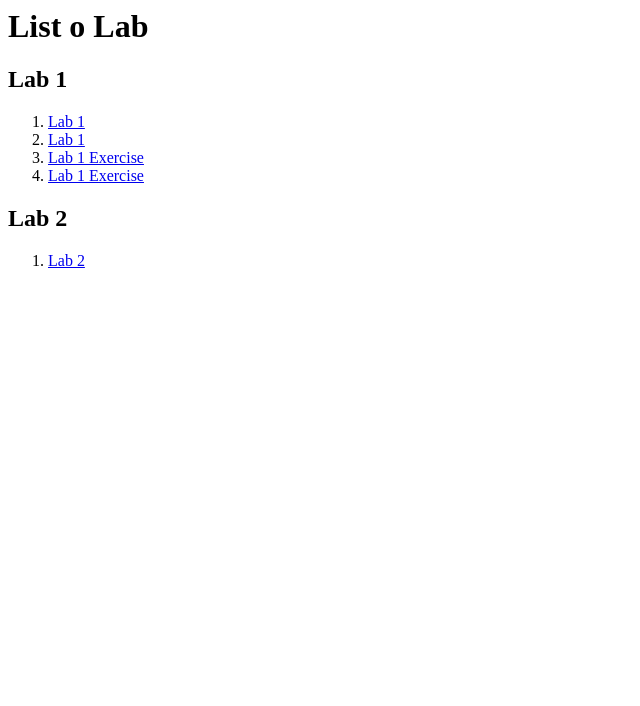
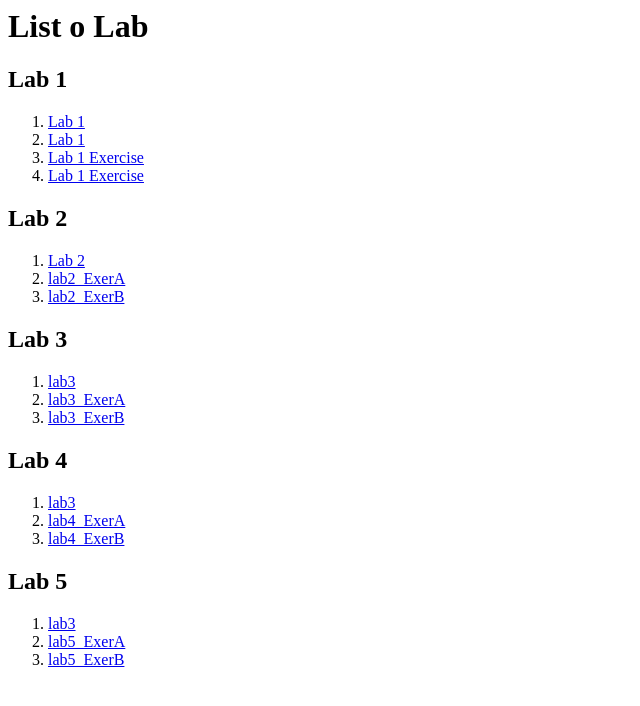
Before and after one commit to diveethra/S79065_CSF3133_K2, a plain HTML site: page index.html in a window 1280 px wide. Shown: the whole page, without its empty margins (0-640 px from the left). Drawn offline with Linux system fonts and the light colour scheme.

Commit message:
Update index.html

```diff
--- a/index.html
+++ b/index.html
@@ -15,6 +15,26 @@
             <h2>Lab 2</h2>
             <ol>
                 <li><a href="Lab2/lab2.html">Lab 2</a></li>
+                <li><a href="Lab2/lab2_ExerA.html">lab2_ExerA</a></li>
+                <li><a href="Lab2/lab2_ExerB.html">lab2_ExerB</a></li>
+            </ol>
+            <h2>Lab 3</h2>
+            <ol>
+                <li><a href="Lab 3/lab3.html">lab3</a></li>
+                <li><a href="Lab 3/lab3_ExerA.html">lab3_ExerA</a></li>
+                <li><a href="Lab 3/lab3_ExerB.html">lab3_ExerB</a></li>
+            </ol>
+            <h2>Lab 4</h2>
+            <ol>
+                <li><a href="Lab 4/lab4.html">lab3</a></li>
+                <li><a href="Lab 4/ExerA/lab4_ExerA.html">lab4_ExerA</a></li>
+                <li><a href="Lab 4/ExerB/lab4_ExerBPart2.html">lab4_ExerB</a></li>
+            </ol>
+            <h2>Lab 5</h2>
+            <ol>
+                <li><a href="Lab5/lab5.html">lab3</a></li>
+                <li><a href="Lab5/lab5_ExerA.html">lab5_ExerA</a></li>
+                <li><a href="Lab5/lab5_ExerB">lab5_ExerB</a></li>
             </ol>
         </body>
     </html>
```
